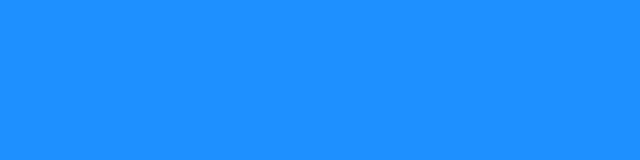
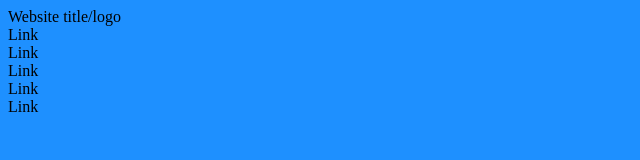
Before and after one commit to AlinChindea/flexbox-navbar, a plain HTML site: page index.html in a window 1280 px wide. Shown: the whole page, without its empty margins (0-640 px from the left). Drawn offline with nearby package versions, Linux system fonts and the light colour scheme.

Commit message:
basic html structure for the navbar created

```diff
--- a/index.html
+++ b/index.html
@@ -8,6 +8,26 @@
   <script src="app.js" charset="utf-8"></script>
 </head>
 <body>
+  <div class="navbar">
+    <div class="navbar-link navbar-logo">
+      Website title/logo
+    </div>
+    <div class="navbar-link">
+      Link
+    </div>
+    <div class="navbar-link">
+      Link
+    </div>
+    <div class="navbar-link">
+      Link
+    </div>
+    <div class="navbar-link">
+      Link
+    </div>
+    <div class="navbar-link">
+      Link
+    </div>
+  </div>
 
 </body>
 </html>
```
Lines whose indentation alone changed are shown as unchanged.
